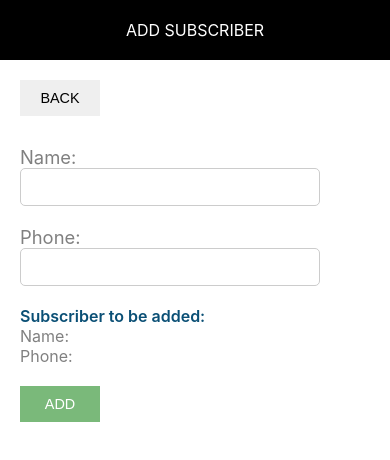
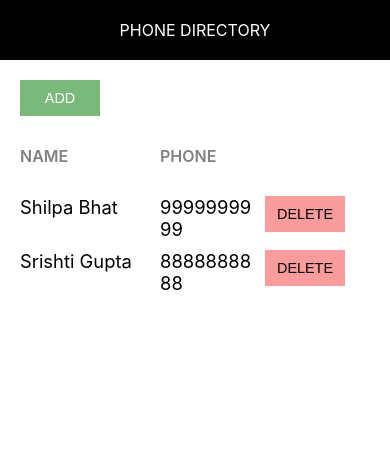
Before and after one commit to ujwalsingla/phone-directory, a React (Create React App) app: page / in a window 390 px wide. Shown: the top 460 px of the page. Built offline with nearby package versions, Linux system fonts and the light colour scheme.

Commit message:
Smart & Dumb: Added ‘PhoneDirectory’ as smart component, renamed ‘App…

```diff
--- a/src/AddSubscriber.js
+++ b/src/AddSubscriber.js
@@ -19,6 +19,12 @@
         this.setState(state);
     }
 
+    onFormSubmitted = (e) => {
+        e.preventDefault();
+        this.props.addSubscriberHandler(this.state);
+        this.setState({ id: 0, name: '', phone: ' ' });
+    }
+
     render() {
         const {name, phone} = this.state;
         return (
@@ -27,7 +33,7 @@
                 <div className="component-body-container">
                     <button className="custom-btn">Back</button>
 
-                    <form className="subscriber-form">
+                    <form className="subscriber-form" onSubmit={this.onFormSubmitted.bind(this)}>
                         <label htmlFor="name" className="label-control">Name: </label><br/>
                         <input id="name" type="text" className="input-control" name="name" onChange={this.inputChangedHandler}/><br/><br/>
                         <label htmlFor="phone" className="label-control">Phone: </label><br/>
--- /dev/null
+++ b/src/PhoneDirectory.js
@@ -0,0 +1,44 @@
+import React, { Component } from 'react';
+ import AddSubscriber from './AddSubscriber';
+ import ShowSubscribers from './ShowSubscribers';
+
+ class PhoneDirectory extends Component {
+
+     constructor() {
+         super();
+         this.state = {
+             subscribersList: [
+                 {
+                     id: 1,
+                     name: "Shilpa Bhat",
+                     phone: "9999999999"
+                 },
+                 {
+                     id: 2,
+                     name: "Srishti Gupta",
+                     phone: "8888888888"
+                 }
+             ]
+         }
+     }
+
+     addSubscriberHandler = (newSubscriber) => {
+         let subscribersList = this.state.subscribersList;
+         if (subscribersList.length > 0) {
+             newSubscriber.id = subscribersList[subscribersList.length - 1].id + 1;
+         } else {
+             newSubscriber.id = 1;
+         }
+         subscribersList.push(newSubscriber);
+         this.setState({ subscribersList: subscribersList });
+     }
+
+     render() {
+         return (
+             // <AddSubscriber addSubscriberHandler={this.addSubscriberHandler} />
+             <ShowSubscribers subscribersList={this.state.subscribersList} />
+         )
+     }
+ }
+
+ export default PhoneDirectory;
--- a/src/App.js
+++ b/src/ShowSubscribers.js
@@ -1,13 +1,7 @@
 import React, {Component} from 'react';
 import Header from './Header.js';
-import './App.css';
-class App extends Component {
-  constructor() {
-    super();
-    this.state = {
-      subscribersListToShow: []
-    }
-  }
+import './ShowSubscribers.css';
+class ShowSubscribers extends Component {
   render(){
 
   return (
@@ -21,7 +15,7 @@
              <span className="grid-item phone-heading">Phone</span>
              </div>
              {
-             this.state.subscribersListToShow.map(sub => {
+             this.props.subscribersList.map(sub => {
                return <div key={sub.id} className="grid-container">
                  <span className="grid-item">{sub.name}</span>
                  <span className="grid-item">{sub.phone}</span>
@@ -37,4 +31,4 @@
 }
 }
 
-export default App;
+export default ShowSubscribers;
--- a/src/index.js
+++ b/src/index.js
@@ -1,11 +1,12 @@
 import React from 'react';
 import ReactDOM from 'react-dom';
 import './index.css';
-import App from './App';
 import * as serviceWorker from './serviceWorker';
 import AddSusbscriber from './AddSubscriber';
 import './common/common.css';
-ReactDOM.render(<AddSusbscriber />, document.getElementById('root'));
+import PhoneDirectory from './PhoneDirectory';
+
+ReactDOM.render(<PhoneDirectory />, document.getElementById('root'));
 
 // If you want your app to work offline and load faster, you can change
 // unregister() to register() below. Note this comes with some pitfalls.
```
Also changed, not shown: src/ShowSubscribers.css (renamed from src/App.css).
